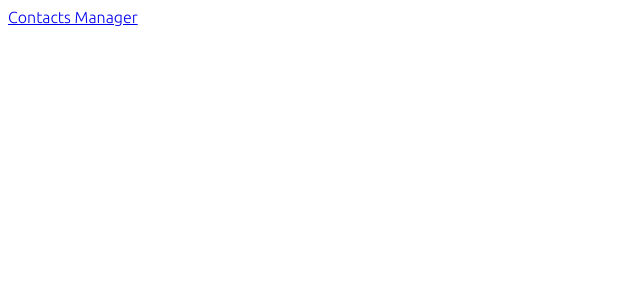
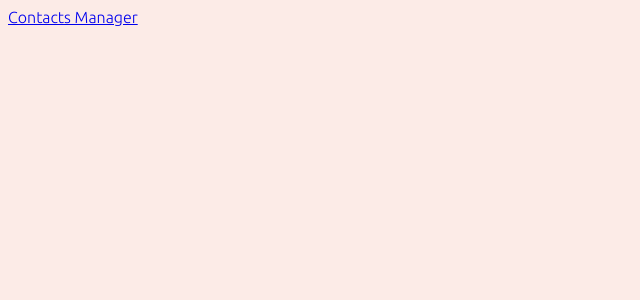
Before and after one commit to brayanesteves/contact-management-angularv16.2.9-typescript, an Angular app: page /contacts/admin in a window 1280 px wide. Shown: the top 300 px of the page, without its empty margins (0-640 px from the left). Built offline with nearby package versions, Linux system fonts and the light colour scheme.

Commit message:
App (Component [.css]) - Styles [04/12/2023]

```diff
--- a/src/styles.css
+++ b/src/styles.css
@@ -1,2 +1,2 @@
 @import url('https://fonts.googleapis.com/css2?family=Dancing+Script&family=Ubuntu:wght@300&display=swap');
-body { font-family:'Ubuntu', sans-serif !important; }
+body { font-family:'Ubuntu', sans-serif !important; background-color:#fcebe7 !important; }
```
